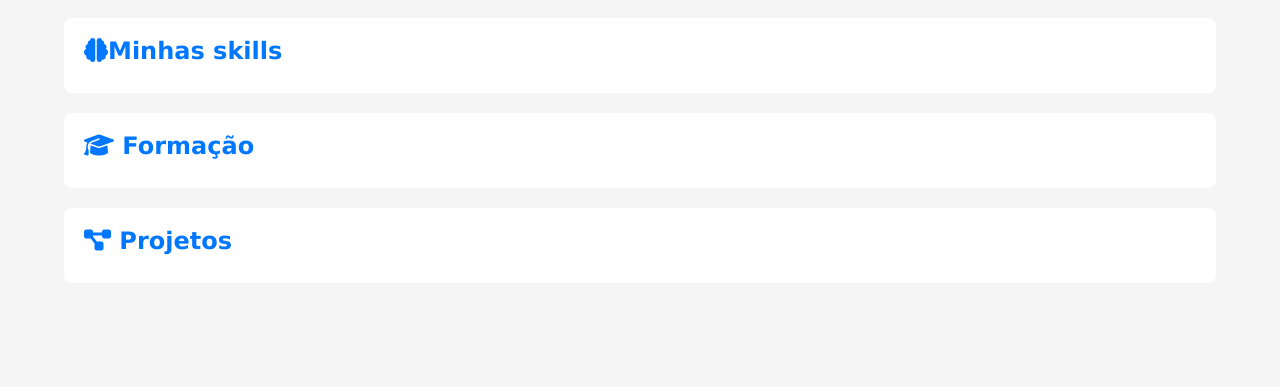
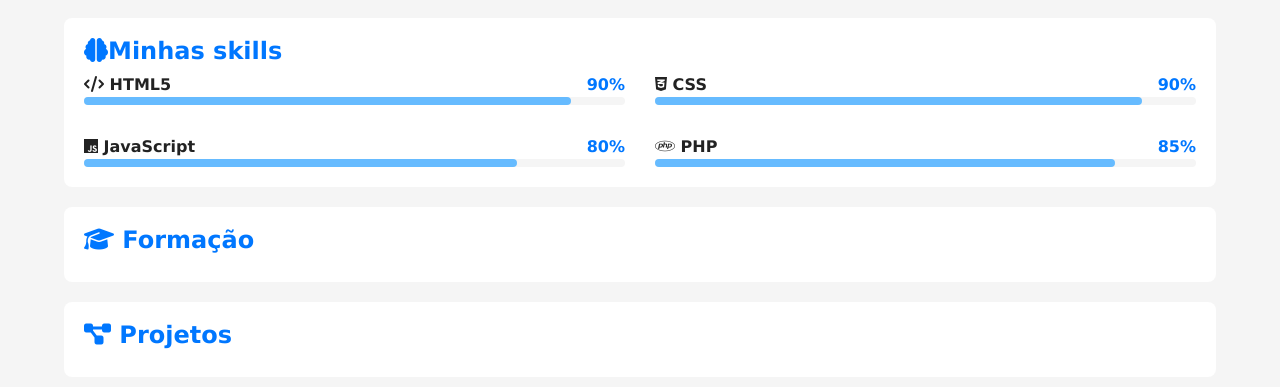
Before and after one commit to Dionizio01/projeto-portifolio, a plain HTML site: page projeto-portfolio/index.html in a window 1280 px wide. Shown: the part 1177-1564 px from the top of the page. Before the commit the page ends 1480 px from the top, so only its background shows below. Drawn offline with Linux system fonts and the light colour scheme.

Commit message:
skills criadas

```diff
--- a/projeto-portfolio/estilos/style.css
+++ b/projeto-portfolio/estilos/style.css
@@ -142,3 +142,45 @@ article#video .video-container{
   height: 100%;
   border-radius: 8px;
 }
+
+#skill-container{
+  display: grid;
+  grid-template-columns: 1fr;
+  gap: 30px;
+}
+
+#skill-container .info{
+  display: flex;
+  justify-content: space-between;
+  align-items: center;
+}
+
+#skill-container .nome{
+  font-weight: bold;
+  color: var(--texto);
+}
+
+#skill-container .porcent{
+  font-weight: bold;
+  color: var(--destaque);
+}
+
+#skill-container .barra{
+  width: 100%;
+  height: 8px;
+  background-color: var(--fundo-principal);
+  border-radius: 4px;
+}
+
+#skill-container .progresso{
+  height: 100%;
+  background-color: var(--destaque-inverso);
+  border-radius: 4px;
+}
+
+
+@media screen and (min-width: 768px) {
+  #skill-container {
+    grid-template-columns: 1fr 1fr;
+  }
+}
--- a/projeto-portfolio/index.html
+++ b/projeto-portfolio/index.html
@@ -44,6 +44,68 @@
             </article> <!--Fim article video-->
             <article id="skills">
                 <h2><i class="fa-solid fa-brain"></i>Minhas skills</h2>
+
+                <div id="skill-container">
+                    <div class="item">
+                        <div class="info">
+                            <span class="nome">
+                                <i class="fa-solid fa-code"></i> HTML5
+                            </span>
+                            <span class="porcent">
+                                90%
+                            </span>
+                        </div>
+                        <div class="barra">
+                            <div class="progresso" style="width: 90%;">
+                            </div>
+                        </div>
+                    </div>
+
+                    <div class="item">
+                        <div class="info">
+                            <span class="nome">
+                                <i class="fa-brands fa-css3-alt"></i> CSS
+                            </span>
+                            <span class="porcent">
+                                90%
+                            </span>
+                        </div>
+                        <div class="barra">
+                            <div class="progresso" style="width: 90%;">
+                            </div>
+                        </div>
+                    </div>
+
+                    <div class="item">
+                        <div class="info">
+                            <span class="nome">
+                                <i class="fa-brands fa-js"></i> JavaScript
+                            </span>
+                            <span class="porcent">
+                                80%
+                            </span>
+                        </div>
+                        <div class="barra">
+                            <div class="progresso" style="width: 80%;">
+                            </div>
+                        </div>
+                    </div>
+
+                    <div class="item">
+                        <div class="info">
+                            <span class="nome">
+                                <i class="fa-brands fa-php"></i> PHP
+                            </span>
+                            <span class="porcent">
+                                85%
+                            </span>
+                        </div>
+                        <div class="barra">
+                            <div class="progresso" style="width: 85%;">
+                            </div>
+                        </div>
+                    </div>
+                </div>
             </article> <!--Fim article skills-->
             <article id="formacao">
                 <h2><i class="fa-solid fa-graduation-cap"></i> Formação</h2>
```
